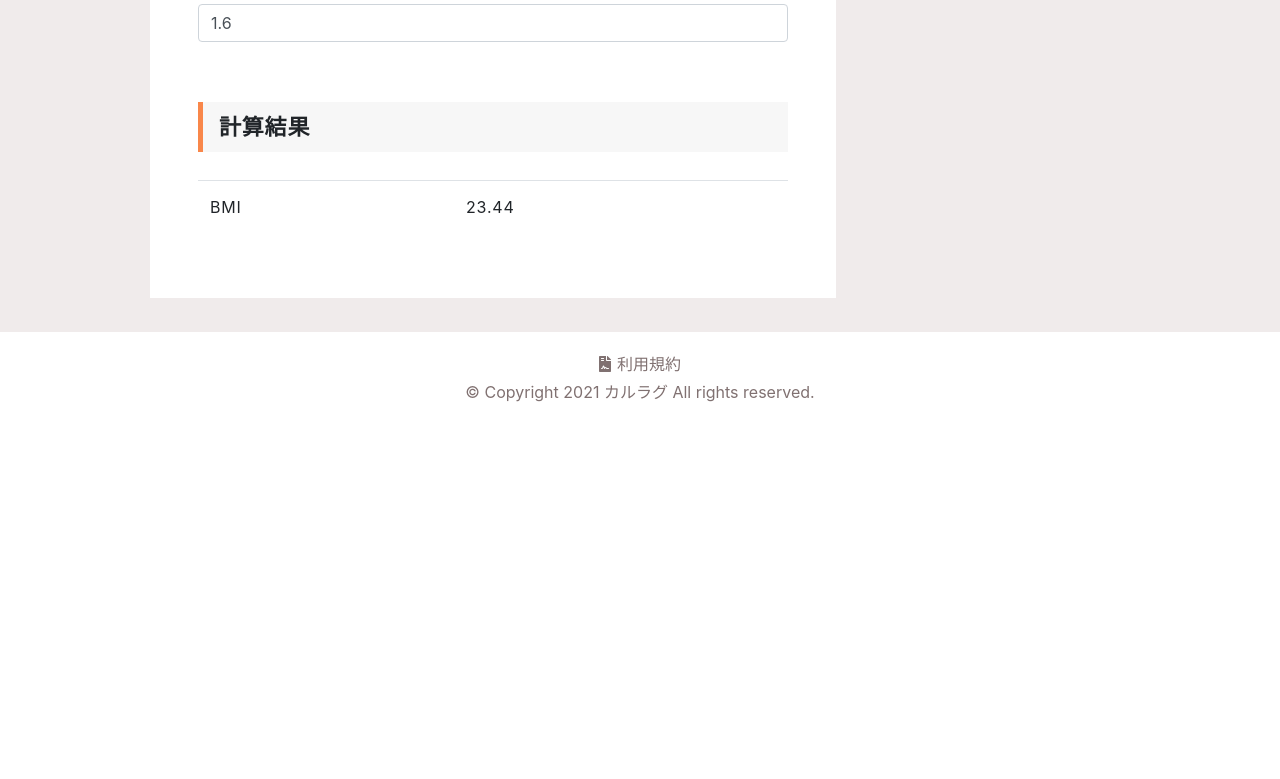
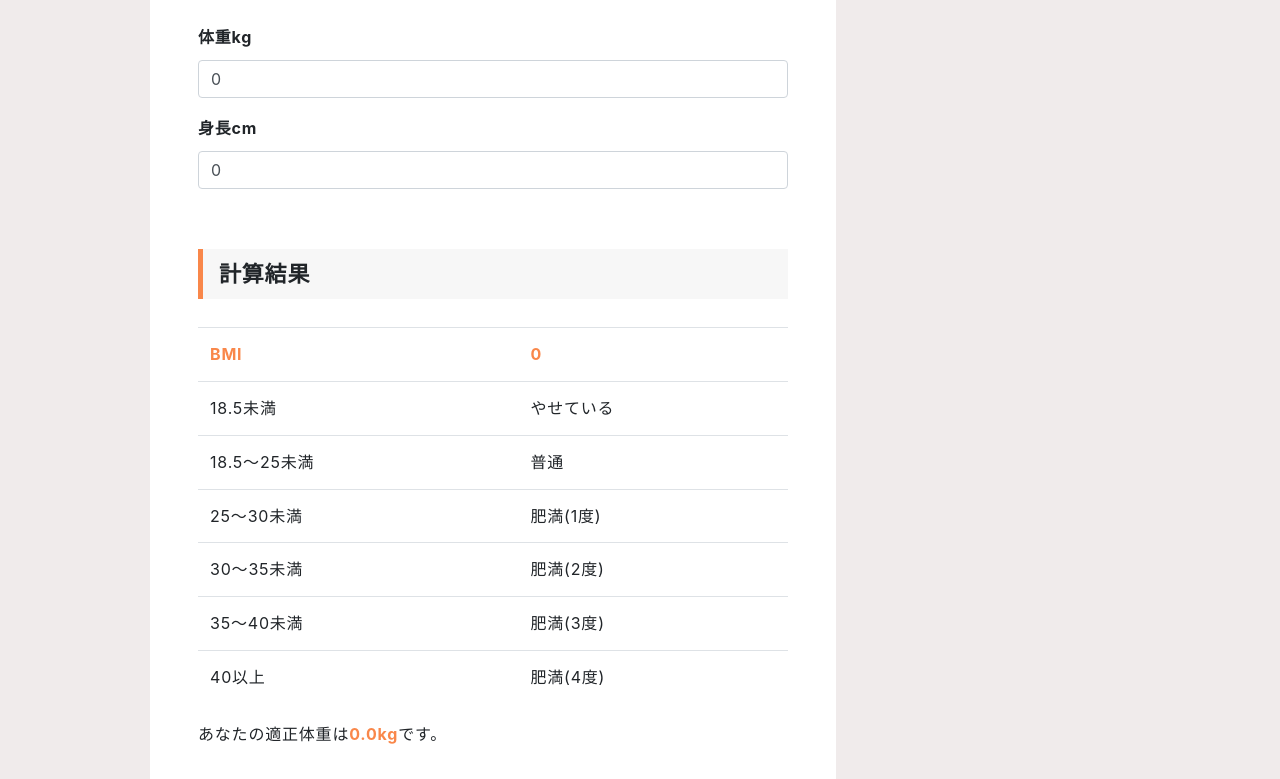
Before and after one commit to rk5155/calragu, a Vue app: page /health/bmi in a window 1280 px wide. Shown: the part 1201-1980 px from the top of the page. Before the commit the page ends 1625 px from the top, so only its background shows below. Built offline with nearby package versions, Linux system fonts and the light colour scheme; a web font is replaced by a local one.

Commit message:
BMIを修正した

```diff
--- a/src/assets/scss/article.scss
+++ b/src/assets/scss/article.scss
@@ -42,6 +42,10 @@
         font-weight: bold;
     }
 }
+.calculation-select__result {
+    color: $mainColor;
+    font-weight: bold;
+}
 @media screen and (max-width: 580px) {
     .calculation {
         padding: 30px 18px;
--- a/src/components/CalculationSelect.vue
+++ b/src/components/CalculationSelect.vue
@@ -1,14 +1,16 @@
 <template>
-    <div>
+    <div class="calculation-select">
         <h2>計算結果</h2>
         <table class="table table-striped">
-            <tr v-for="result in resultList" :key="result.label">
-                <td>{{ result.label }}</td>
+            <tr v-for="(result, index) in resultList" :key="result.label">
+                <td v-if="index == 0" class="calculation-select__result">{{ result.label }}</td>
+                <td v-else>{{ result.label }}</td>
 
-                <td v-if="result.label == labelName">{{ calculationResult }}</td>
+                <td v-if="result.label == labelName" class="calculation-select__result">{{ calculationResult }}</td>
                 <td v-else>{{ result.text }}</td>
             </tr>
         </table>
+        <slot></slot>
     </div>
 </template>
 
--- a/src/views/health/Bmi.vue
+++ b/src/views/health/Bmi.vue
@@ -1,23 +1,23 @@
 <template>
     <div class="calculation">
-        <ArticleText :title="title" :desc="desc" :article="health"></ArticleText>
+        <ArticleText :title="title" :desc="desc" :article="health">
+            <p>ボディマス指数とも呼ばれ、体重と身長から算出される肥満度を表す体格指数です。子供には別の指数である<router-link to='/health/laurel'>ローレル指数</router-link>が存在します。</p>
+            <p>成人はBMIが国際的な指標として用いられます。健康を維持するには、日頃からBMIを把握することが大切です。</p>
+        </ArticleText>
 
         <form>
             <Calculation v-for="list in formList" :key="list.label" :list="list" :step="list.step" :initialValue="list.value" v-model.number="$data[list.data]"></Calculation>
         </form>
 
-        <h2>計算結果</h2>
-        <table class="table table-striped">
-            <tr>
-                <td>BMI</td>
-                <td>{{ bmi }}</td>
-            </tr>
-        </table>
+        <CalculationSelect :resultList="resultList" :calculationResult="bmi" labelName="BMI">
+            <p>あなたの適正体重は<span class="calculation-select__result">{{ weight }}kg</span>です。</p>
+        </CalculationSelect>
     </div>
 </template>
 
 <script>
 import Calculation from "@/components/Calculation.vue"
+import CalculationSelect from "@/components/CalculationSelect.vue"
 import getTitle from '@/getTitle'
 import ArticleText from "@/components/ArticleText.vue"
 import articles from '@/mixins/articles.js'
@@ -25,23 +25,67 @@ import articles from '@/mixins/articles.js'
 export default {
   components: {
     Calculation,
-    ArticleText
+    ArticleText,
+    CalculationSelect
   },
   mixins: [ getTitle, articles ],
   data () {
     return {
-      num1: 60,
-      num2: 1.6,
+      num1: 0,
+      num2: 0,
       formList: [
             { label: "体重kg", data: 'num1', step: '0.1' },
-            { label: "身長m", data: 'num2', step: '0.01' }
-        ]
+            { label: "身長cm", data: 'num2', step: '0.1' }
+      ],
+      resultList: [
+          { label: "BMI" },
+          { label: "18.5未満", text: "やせている" },
+          { label: "18.5〜25未満", text: "普通" },
+          { label: "25〜30未満", text: "肥満(1度)" },
+          { label: "30〜35未満", text: "肥満(2度)" },
+          { label: "35〜40未満", text: "肥満(3度)" },
+          { label: "40以上	", text: "肥満(4度)" }
+      ]
     }
   },
   computed: {
       bmi: function() {
-          let bmi = this.num1 / Math.pow(this.num2, 2);
-          return this.isNan(bmi, 2)
+          let bmi = this.num1 / Math.pow(this.num2 / 100, 2);
+
+          if (isNaN(bmi) || bmi == "Infinity") {
+              return 0
+          } else {
+              if (bmi <= 18.4) {
+                  this.allWhite()
+                  this.isActiveSelector(2)
+              }
+              else if(bmi >= 18.5 && bmi <= 24.9) {
+                  console.log(989898);
+                  this.allWhite()
+                  this.isActiveSelector(3)
+              }
+              else if(bmi >= 25 && bmi <= 29.9) {
+                  this.allWhite()
+                  this.isActiveSelector(4)
+              }
+              else if(bmi >= 30 && bmi <= 34.9) {
+                  this.allWhite()
+                  this.isActiveSelector(5)
+              }
+              else if(bmi >= 35 && bmi <= 39.9) {
+                  this.allWhite()
+                  this.isActiveSelector(6)
+              }
+              else if(bmi >= 40) {
+                  this.allWhite()
+                  this.isActiveSelector(7)
+              }
+
+              return bmi.toFixed(1);
+          }
+      },
+      weight: function() {
+          return (Math.pow(this.num2 / 100, 2) * 22).toFixed(1);
       }
   }
 }
```
